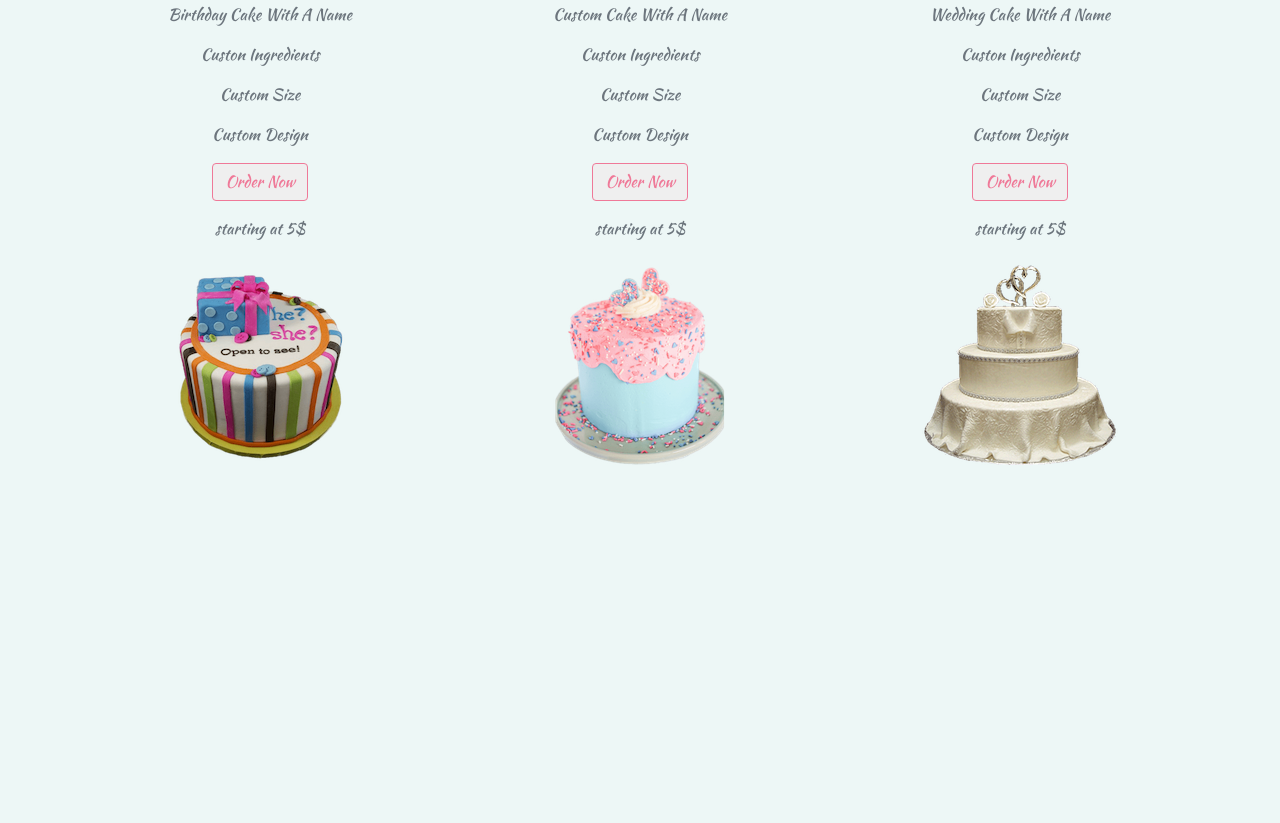
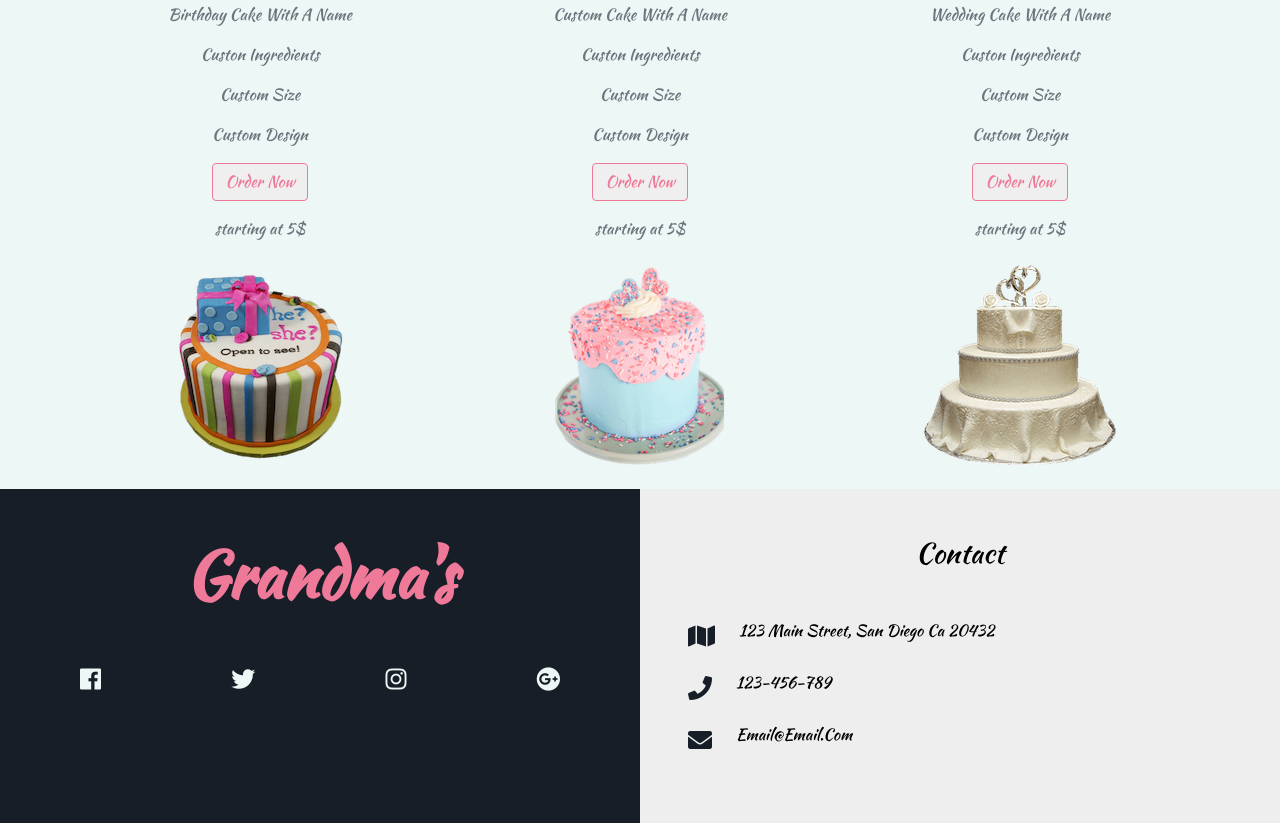
Before and after one commit to TILIKU/grandmas-sweets, a plain HTML site: page index.html in a window 1280 px wide. Shown: the part 3720-4543 px from the top of the page. Before the commit the page ends 4209 px from the top, so only its background shows below. Drawn offline with Linux system fonts and the light colour scheme.

Commit message:
added footer

```diff
--- a/css/style.css
+++ b/css/style.css
@@ -179,3 +179,26 @@ body {
   word-spacing: 0.3rem;
 }
 /* services end */
+/* footer */
+
+.footer-title{
+  background: var(--black);
+}
+.footer-contact{
+  background: var(--light-grey);
+}
+.footer-icon{
+  font-size: 1.5rem;
+  color: var(--white);
+  transition: all 0.4s ease-in-out;
+}
+.footer-icon-contact{
+  font-size: 1.5rem;
+  color: var(--black);
+  transition: all 0.4s ease-in-out;
+}
+.footer-icon:hover{
+  color: var(--pink);
+}
+
+/* footer end */
--- a/index.html
+++ b/index.html
@@ -496,7 +496,59 @@
   </div>
 </section>
 <!-- cakes end -->
-
+<!-- footer-->
+<footer>
+  <div class="container-fluid">
+    <div class="row">
+      <div class="col-md-6 footer-title py-5">
+        <h1 class="text-capitalize text-center">
+          <strong class="banner-title">grandma's</strong>
+        </h1>
+        <div class="footer-icons my-5 d-flex justify-content-around flex-wrap">
+          <a href="#" class="footer-icon">
+            <i class="fab fa-facebook"></i>
+          </a>
+          <a href="#" class="footer-icon">
+            <i class="fab fa-twitter"></i>
+          </a>
+          <a href="#" class="footer-icon">
+            <i class="fab fa-instagram"></i>
+          </a>
+          <a href="#" class="footer-icon">
+            <i class="fab fa-google-plus"></i>
+          </a>
+        </div>
+      </div>
+      <div class="col md-6 footer-contact text-center text-capitalize p-5">
+        <h3 class="mb-5">contact</h3>
+        <p class="d-flex flex-wrap">
+          <span class="mr-4 footer-icon-contact">
+            <i class="fas fa-map"></i>
+          </span>
+          <span>
+            123 main street, san diego Ca 20432
+          </span>
+        </p>
+        <p class="d-flex flex-wrap">
+          <span class="mr-4 footer-icon-contact">
+            <i class="fas fa-phone"></i>
+          </span>
+          <span>
+            123-456-789
+          </span>
+        </p>
+        <p class="d-flex flex-wrap">
+          <span class="mr-4 footer-icon-contact">
+            <i class="fas fa-envelope"></i>
+          </span>
+          <span>
+            email@email.com
+          </span>
+        </p>
+      </div>
+    </div>
+  </div>
+</footer>
 
 
 </body>
```
